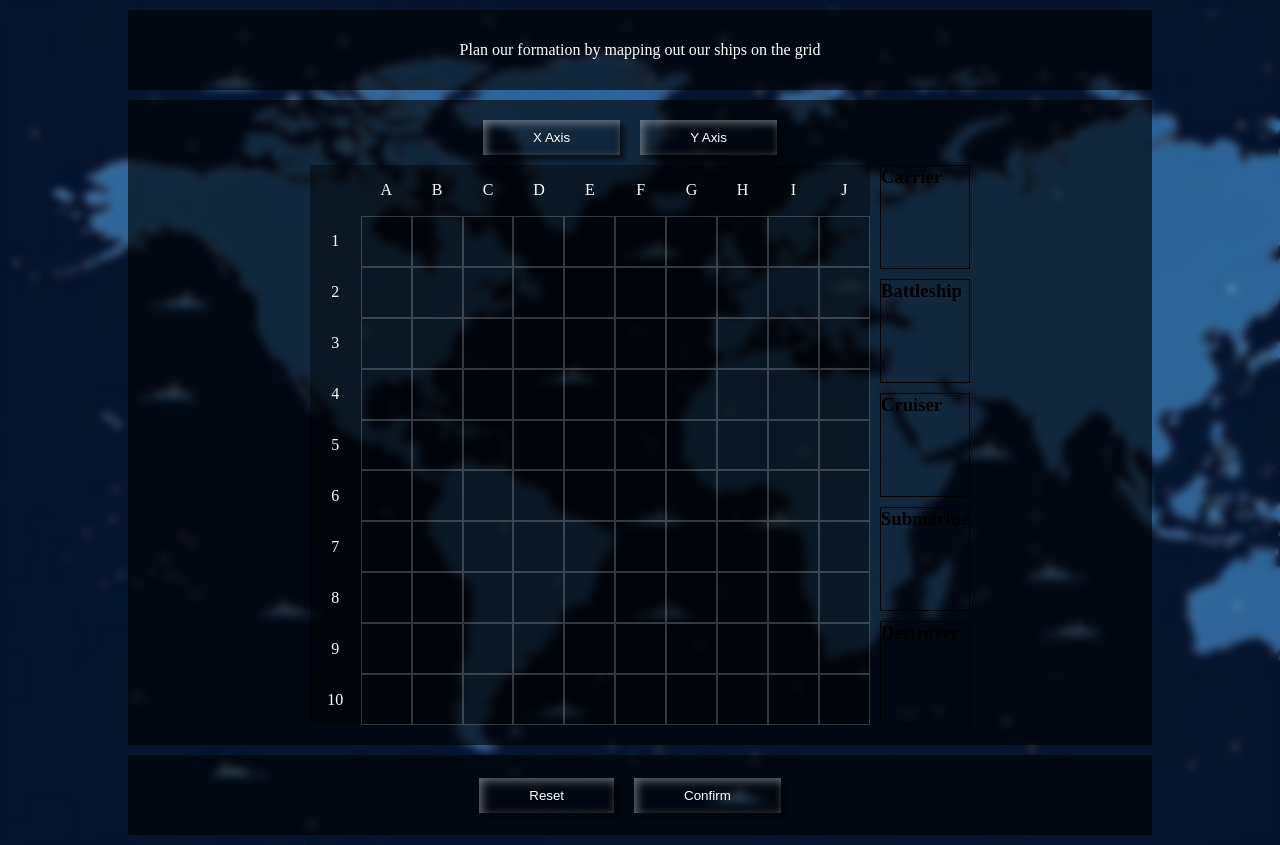
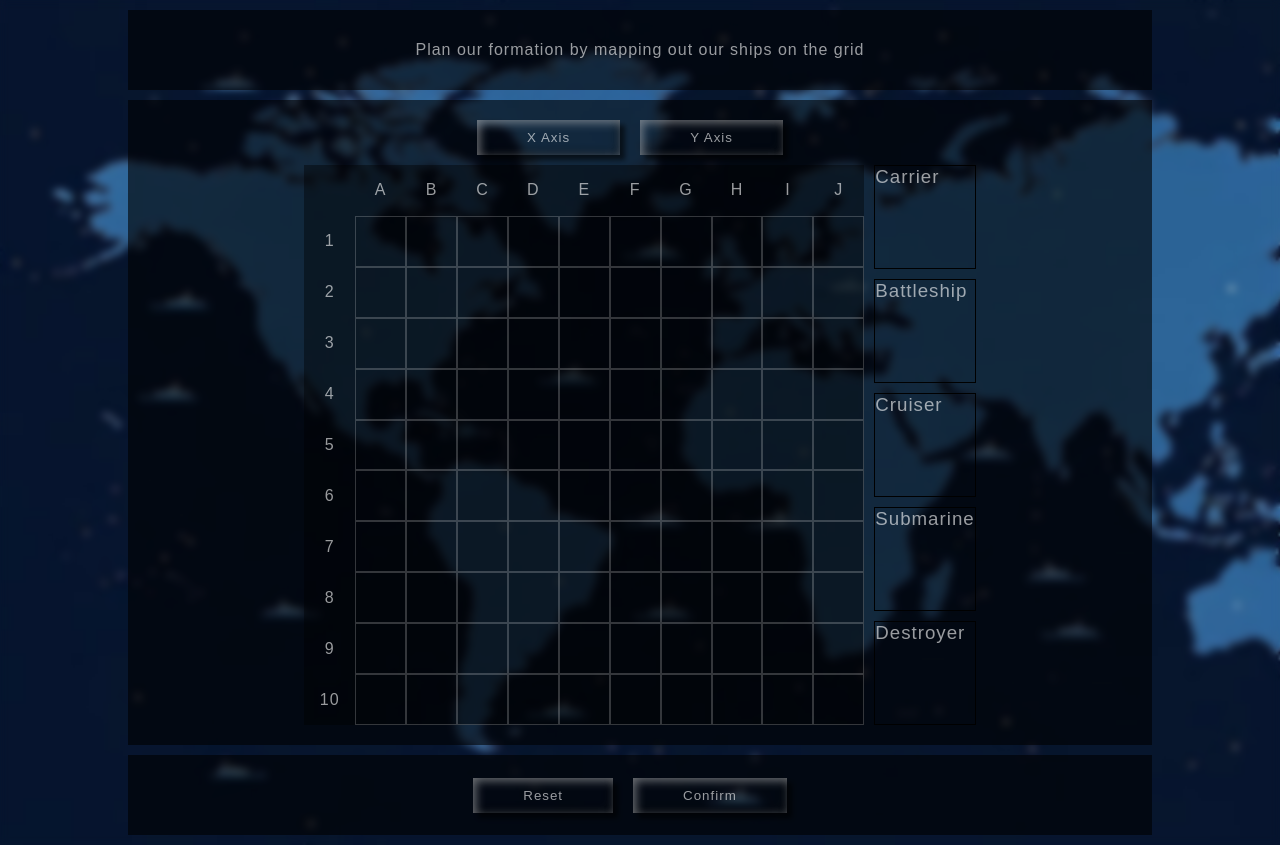
Before and after one commit to VMQ30/Battleship, a plain HTML site: page index.html in a window 1280 px wide. Drawn offline with Linux system fonts and the light colour scheme.

Commit message:
improved the styling

```diff
--- a/style.css
+++ b/style.css
@@ -1,7 +1,11 @@
+/* Entire HTML */
 *{
     margin: 0;
     padding: 0;
     box-sizing: border-box;
+    font-family: fantasy;
+    letter-spacing: 1px;
+    color: rgba(255, 255, 255, 0.6);
 }
 
 html{
@@ -17,6 +21,7 @@ body{
     backdrop-filter: blur(4px);
 }
 
+/*Headers and Footers*/
 header, footer{
     display: flex;
     background-color: rgba(0,0,0,0.6);
@@ -25,9 +30,10 @@ header, footer{
     align-items: center;
     position:relative;
     z-index: 10;
-    color:white
+
 }
 
+/*Main Content*/
 main{
     display: flex;
     justify-content: center;
@@ -42,34 +48,7 @@ main{
     padding: 20px;
 }
 
-.ship-rotation{
-    display: flex;
-    justify-content: center;
-    align-items: center;
-    padding-bottom: 10px;
-}
-
-button{
-    margin-right: 20px;
-    padding: 10px 50px;
-    cursor: pointer;
-    background: transparent;
-    color:white;
-    box-shadow: inset 3px 3px 10px rgba(255, 255, 255, 0.4),
-                inset -3px -3px 10px rgba(17, 17, 17, 0.448),
-                5px 5px 5px rgba(0,0,0,0.6);
-    border:none;
-    transition: ease 0.3s;
-}
-
-button:hover{
-    transform: scale(1.1);
-}
-
-button:active{
-    background-color: rgba(255, 255, 255, 0.4);
-}
-
+/* Grid part */
 .main-battle{
     display: flex;
     justify-content: center;
@@ -85,11 +64,11 @@ button:active{
     margin-right: 10px;
 }
 
-header.letter-{
+/* header.letter-{
     display: flex;
     width: 100%;
     justify-content: space-between;
-}
+} */
 
 .battle-area{
     display: flex;
@@ -120,10 +99,10 @@ header.letter-{
 .battle-grid .header{
     background-color: transparent;
     border:none;
-    color: white;
     cursor:auto
 }
 
+/* sidebar */
 .ship-sidebar{
     display: grid;
     grid-template-columns: 1fr;
@@ -136,6 +115,50 @@ header.letter-{
     background-color: transparent;
     border: 1px solid black;
     cursor: move;
+    transition: ease 0.3s;
+}
+
+.ships h3{
+    font-weight: 300;
+    transition: ease 0.3s;
+}
+
+.ships:hover h3{
+    color: rgba(255, 255, 255, 1);
+}
+
+.ships:hover{
+    transform: scale(1.05);
+}
+
+/* main content header */
+.ship-rotation{
+    display: flex;
+    justify-content: center;
+    align-items: center;
+    padding-bottom: 10px;
+}
+
+/* Buttons */
+button{
+    margin-right: 20px;
+    padding: 10px 50px;
+    cursor: pointer;
+    background: transparent;
+    box-shadow: inset 3px 3px 10px rgba(255, 255, 255, 0.4),
+                inset -3px -3px 10px rgba(17, 17, 17, 0.448),
+                5px 5px 5px rgba(0,0,0,0.6);
+    border:none;
+    transition: ease 0.3s;
+}
+
+button:hover{
+    transform: scale(1.05);
+    color: white;
+}
+
+button:active{
+    background-color: rgba(255, 255, 255, 0.4);
 }
 
 ::selection{
```
